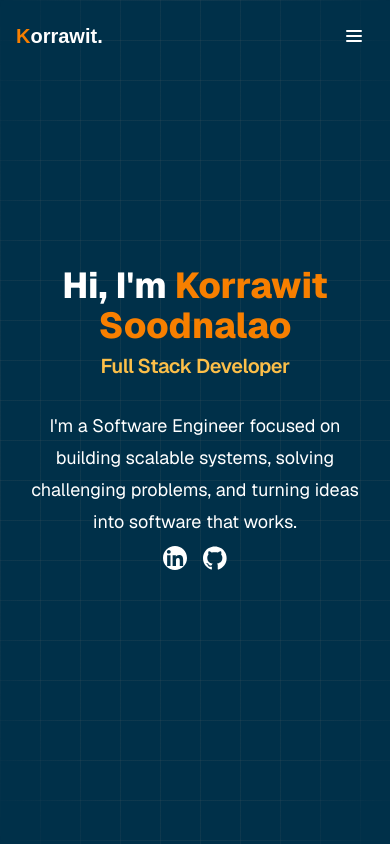
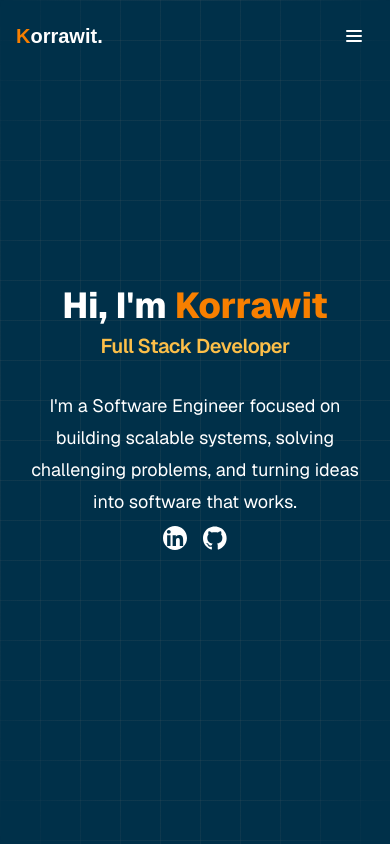
Before and after one commit to KorrawitF/personal.webfront, a Next.js app: page / in a window 390 px wide. Built offline with nearby package versions, Linux system fonts and the light colour scheme.

Commit message:
feat: add About, Contact, Projects, and Skills pages; enhance Home page layout and accessibility

```diff
--- a/app/page.tsx
+++ b/app/page.tsx
@@ -4,11 +4,12 @@ import Link from "next/link";
 
 export default function Home() {
   return (
+    <>
     <div className="flex flex-col flex-1 items-center justify-center font-sans">
       <main className="flex flex-1 flex-col justify-center w-full 2xl:max-w-1/2 items-center justify-between xl:py-32 md:px-16 sm:items-start">
         <div className="w-full flex flex-wrap flex-row min-h-3/4 p-5">
           <div className="grow content-center">
-            <h1 className="text-4xl text-white font-extrabold md:text-start text-center">Hi, I'm <span className="text-primary">Korrawit Soodnalao</span></h1>
+            <h1 className="text-4xl text-white font-extrabold md:text-start text-center">Hi, I'm <span className="text-primary">Korrawit <span className="md:inline-block hidden">Soodnalao</span></span></h1>
             <div className="flex flex-col items-center gap-6 text-center sm:items-start sm:text-left">
               <h1 className="max-w-xs text-xl font-semibold leading-10 tracking-tight text-secondary">
                 Full Stack Developer
@@ -32,5 +33,6 @@ export default function Home() {
         </div>
       </main>
     </div>
+    </>
   );
 }
```
Also changed, not shown: app/(pages)/about/page.tsx (renamed from app/about/page.tsx), app/(pages)/contact/page.tsx (renamed from app/contact/page.tsx), app/(pages)/projects/page.tsx (renamed from app/projects/page.tsx), app/(pages)/skills/page.tsx (renamed from app/skills/page.tsx).
